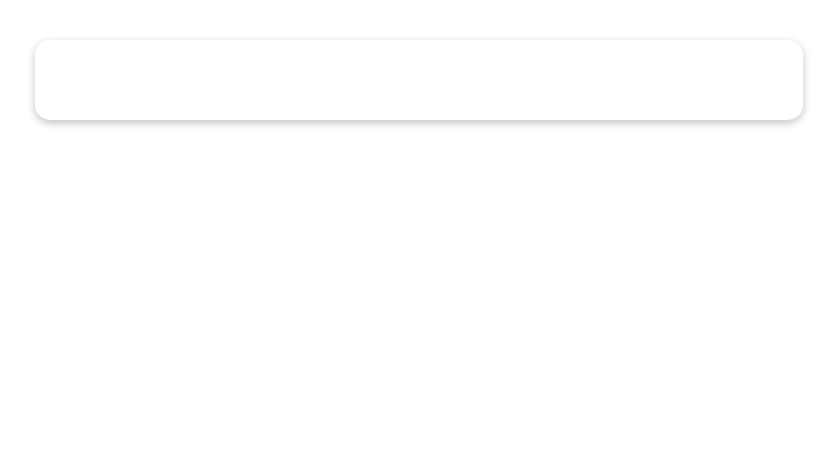
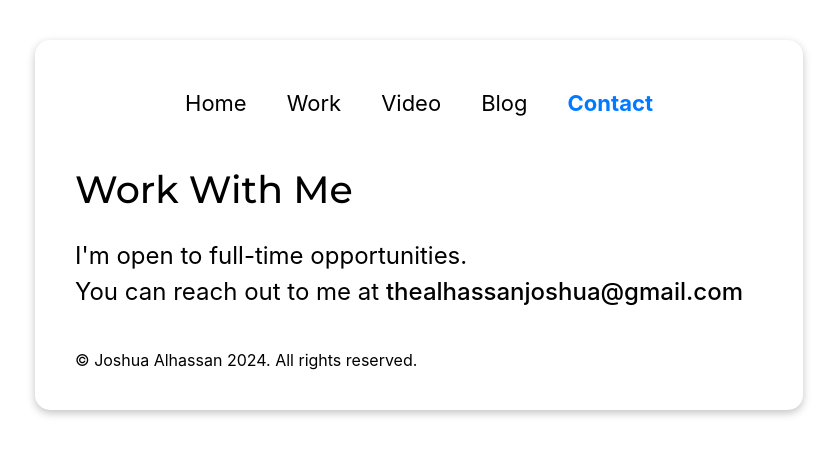
Before and after one commit to Josh-Alhassan/joahua-alhassan, a React (Create React App) app: page /contact in a window 1280 px wide. Before the commit this address had no page. Shown: the top 454 px of the page, without its empty margins (221-1058 px from the left). Built offline with nearby package versions, Linux system fonts and the light colour scheme.

Commit message:
add contact page

```diff
--- a/src/App.js
+++ b/src/App.js
@@ -6,6 +6,7 @@ import Home from "./pages/Home";
 import Work from "./pages/Work";
 import Video from "./pages/Video";
 import Blog from "./pages/Blog";
+import Contact from "./pages/Contact";
 
 function App() {
   return (
@@ -16,6 +17,7 @@ function App() {
           <Route path="/work" element={<Work />} />
           <Route path="/video" element={<Video />} />
           <Route path="/blog" element={<Blog />} />
+          <Route path="/contact" element={<Contact />} />
         </Routes>
       </div>
     </BrowserRouter>
--- /dev/null
+++ b/src/pages/Contact.js
@@ -0,0 +1,24 @@
+import React from "react";
+import Navigation from "../components/Navigation";
+import PrimaryHeader from "../utilities/PrimaryHeader";
+import Article from "../utilities/Article";
+import Footer from "../components/Footer";
+
+function Contact() {
+  return (
+    <div>
+      <Navigation />
+      <PrimaryHeader fontWeight="500">Work With Me</PrimaryHeader>
+
+      <Article padding="0 0">I'm open to full-time opportunities.</Article>
+      <Article padding="0 0">
+        You can reach out to me at{" "}
+        <span style={{ fontWeight: "500" }}>thealhassanjoshua@gmail.com</span>
+      </Article>
+
+      <Footer />
+    </div>
+  );
+}
+
+export default Contact;
--- a/src/utilities/Article.js
+++ b/src/utilities/Article.js
@@ -2,11 +2,11 @@ import React from "react";
 
 import style from "./Article.module.css";
 
-function Article({ children }) {
+function Article({ children, padding = "20px 0" }) {
   return (
     <article
       className={style.article}
-      style={{ textAlign: "left", padding: "20px 0", lineHeight: "1.5" }}
+      style={{ textAlign: "left", padding: padding, lineHeight: "1.5" }}
     >
       {children}
     </article>
```
